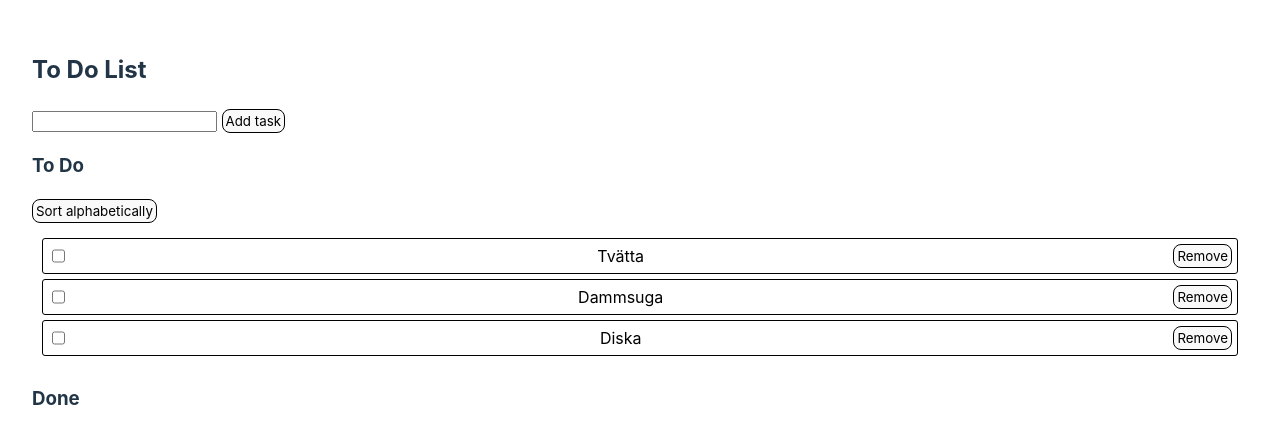
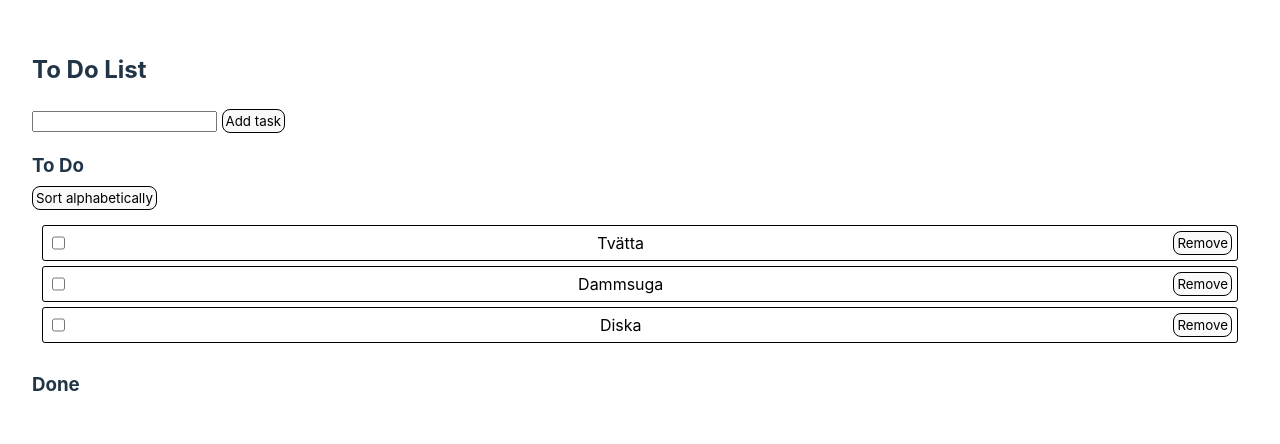
Before and after one commit to SanneJacobsson/todo-SanneJacobsson, a website built with Vite: page index.html in a window 1280 px wide. Built offline with nearby package versions, Linux system fonts and the light colour scheme.

Commit message:
small updates

```diff
--- a/style.css
+++ b/style.css
@@ -22,6 +22,10 @@ body {
   min-height: 100vh;
 }
 
+h3 {
+  margin-bottom: 5px;
+}
+
 #app {
   width: 100%;
   margin: 0 auto;
@@ -34,7 +38,6 @@ body {
 }
 
 #todo {
-  /* width: 50%; */
   display: flex;
   flex-direction: column;
   align-items: center;
```
